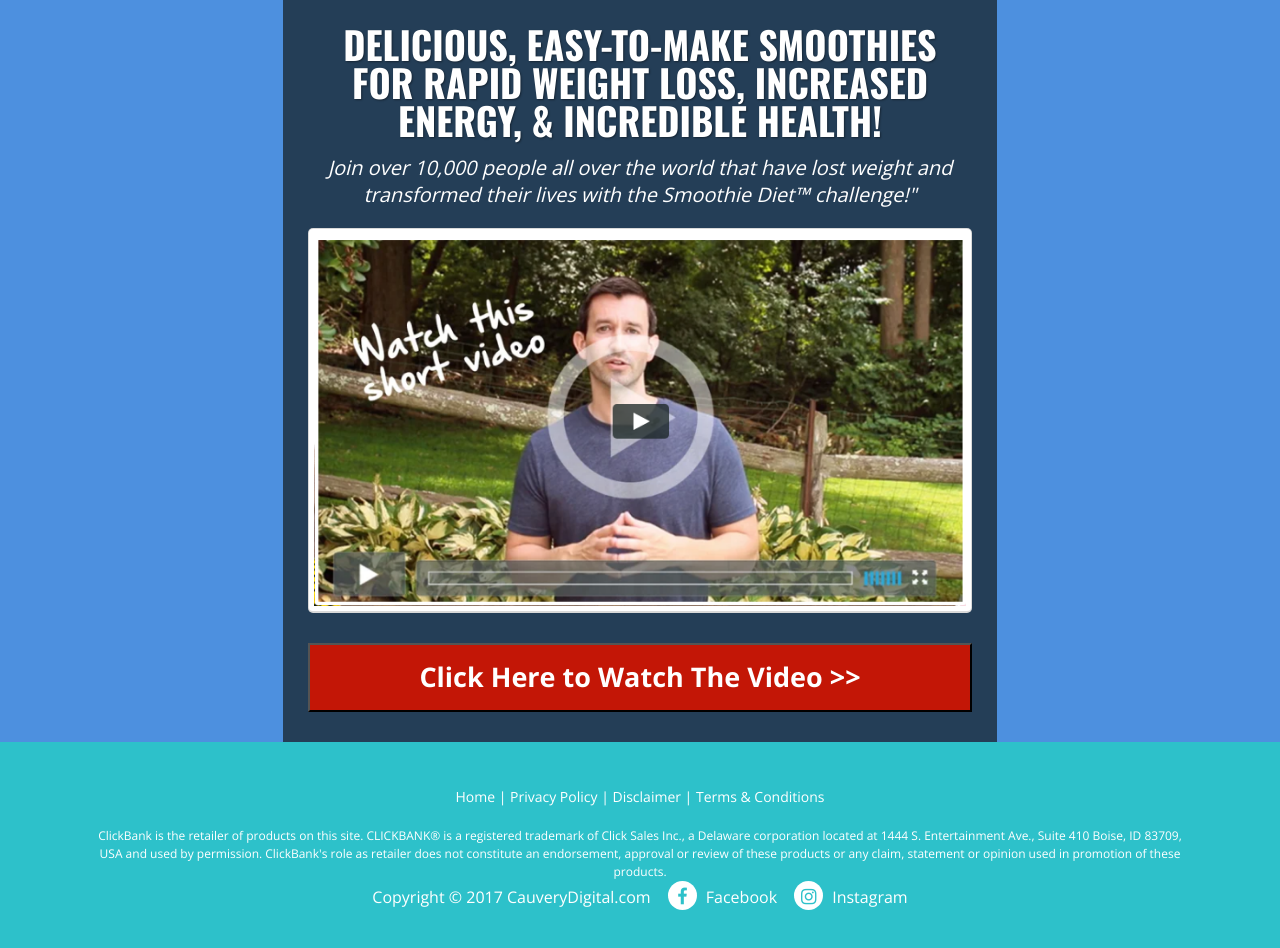
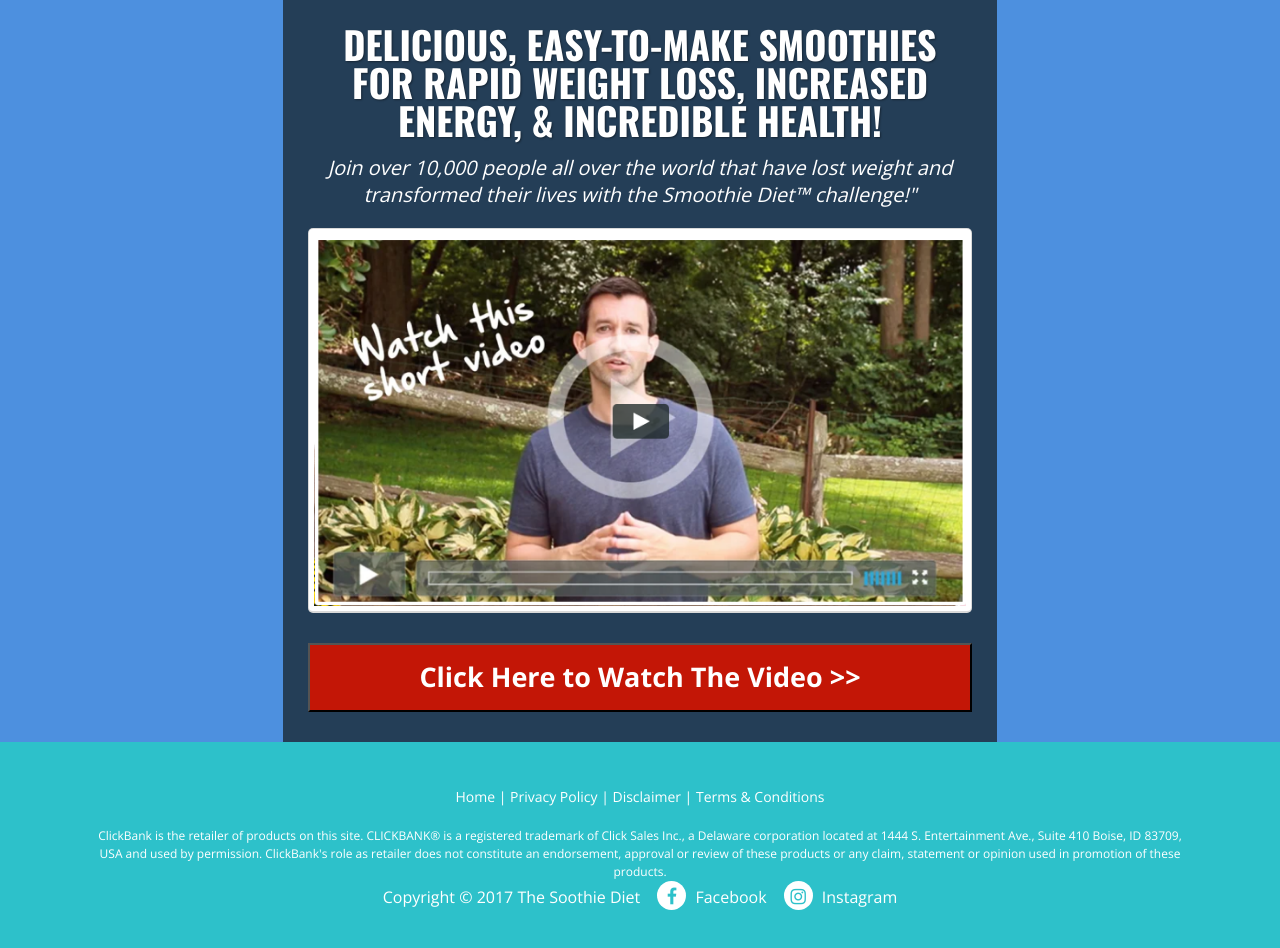
Before and after one commit to cauvery-digital/Smoothiediet, a plain HTML site: page index.html in a window 1280 px wide. Drawn offline with nearby package versions, Linux system fonts and the light colour scheme; no server answers; a web font is replaced by a local one.

Commit message:
Update index.html

```diff
--- a/index.html
+++ b/index.html
@@ -197,7 +197,7 @@
            ClickBank is the retailer of products on this site. CLICKBANK® is a registered trademark of Click Sales Inc., a Delaware corporation located at 1444 S. Entertainment Ave., Suite 410 Boise, ID 83709, USA and used by permission. ClickBank's role as retailer does not constitute an endorsement, approval or review of these products or any claim, statement or opinion used in promotion of these products.
         </div>
 		<div class="copy-container">
-            <span>Copyright © 2017 CauveryDigital.com</span>
+            <span>Copyright © 2017 The Soothie Diet</span>
             <a href="https://www.facebook.com/weightlossdrinkanddiet" target="_blank"><i class="fa fa-facebook"></i>Facebook</a>
             <a href="https://www.instagram.com/weightlossketodietplan/" target="_blank"><i class="fa fa-instagram"></i>Instagram</a>
         </div>
```
